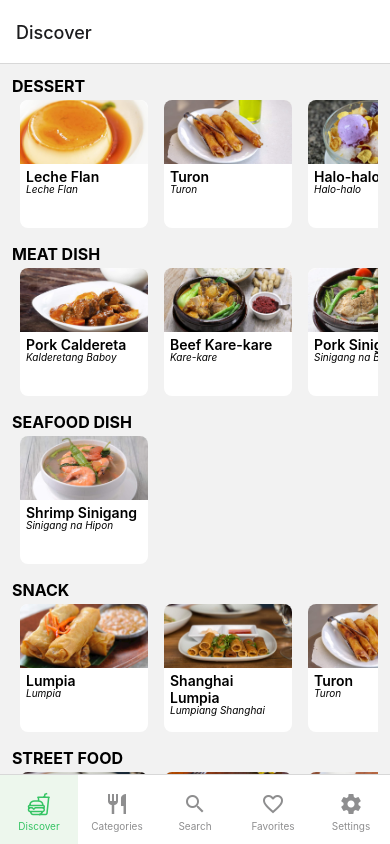
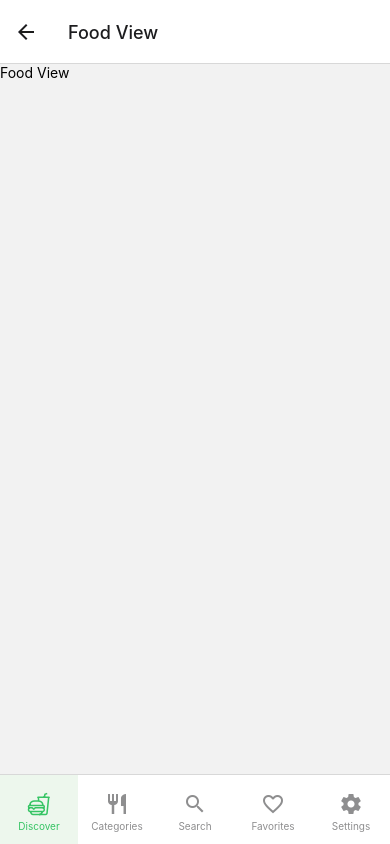
Before and after one commit to godkingjay/Authentic-Pinoy-Recipes-App, a React Native app: screen /FoodView in a window 390 px wide. Built offline with nearby package versions, Linux system fonts and the light colour scheme.

Commit message:
ADD: Discover/Horizontal Card -> Food View

```diff
--- a/assets/FoodsDB/discoverCategoriesDB.js
+++ b/assets/FoodsDB/discoverCategoriesDB.js
@@ -1,9 +1,9 @@
 const discoverCategories = [
   { id: 1, name: "Dessert", list: [] },
-  { id: 2, name: "Meat Dish", list: [] },
-  { id: 3, name: "Seafood Dish", list: [] },
-  { id: 4, name: "Snack", list: [] },
-  { id: 5, name: "Street Food", list: [] }
+  // { id: 2, name: "Meat Dish", list: [] },
+  // { id: 3, name: "Seafood Dish", list: [] },
+  // { id: 4, name: "Snack", list: [] },
+  // { id: 5, name: "Street Food", list: [] }
 ];
 
 export default discoverCategories;
--- a/assets/component/horizontalCards.js
+++ b/assets/component/horizontalCards.js
@@ -2,10 +2,10 @@ import React from "react";
 import { TouchableOpacity } from "react-native";
 import { Image, StyleSheet, Text, View } from "react-native";
 
-export default function HorizontalCard({ food }) {
+export default function HorizontalCard({ navigation, route, food }) {
   return(
     <View style={ styles.cardWrapper }>
-      <TouchableOpacity activeOpacity={ 0.6 } style={ styles.cardContainer }>
+      <TouchableOpacity activeOpacity={ 0.6 } style={ styles.cardContainer } onPress={() => navigation.navigate("FoodView", food)}>
         <View style={ styles.foodImageContainer }>
           <Image source={ food.image } style={ styles.foodImage }/>
         </View>
@@ -25,8 +25,6 @@ const styles = StyleSheet.create({
   },
   cardContainer: {
     backgroundColor: "white",
-    width: 128,
-    aspectRatio: 1,
     elevation: 6,
     borderRadius: 8,
     overflow: "hidden"
@@ -42,6 +40,7 @@ const styles = StyleSheet.create({
   },
   foodDetails: {
     padding: 4,
-    paddingHorizontal: 6
+    paddingHorizontal: 6,
+    paddingBottom: 8
   }
 });
--- a/assets/component/horizontalCardsContainer.js
+++ b/assets/component/horizontalCardsContainer.js
@@ -7,7 +7,7 @@ import { Text, View } from "react-native";
 import { categoryFoods } from "../controller/query";
 import HorizontalCard from "./horizontalCards";
 
-export default function HorizontalCardsContainer({ foodCategory }) {
+export default function HorizontalCardsContainer({ navigation, route, foodCategory }) {
 
   const [foods, setFoods] = useState([]);
   useEffect(() => {
@@ -29,7 +29,7 @@ export default function HorizontalCardsContainer({ foodCategory }) {
         data={ foods }
         horizontal={true}
         renderItem={({ item }) => (
-          <HorizontalCard food={item} />
+          <HorizontalCard navigation={ navigation } route={ route } food={ item } />
         )}
       />
     </View>
--- a/routes/DiscoverStack.js
+++ b/routes/DiscoverStack.js
@@ -1,6 +1,7 @@
 import React from "react";
 import { createNativeStackNavigator } from "@react-navigation/native-stack";
 import Discover from "../screens/Discover";
+import FoodView from "../screens/FoodView";
 
 const Stack = createNativeStackNavigator();
 
@@ -15,6 +16,13 @@ const DiscoverStack = () => (
       name="Discover"
       component={ Discover }
     />
+    <Stack.Screen
+      name="FoodView"
+      component={ FoodView }
+      options={({navigation, route}) => ({
+        title: "Food View"
+      })}
+    />
   </Stack.Navigator>
 );
 
--- a/screens/Discover.js
+++ b/screens/Discover.js
@@ -12,7 +12,7 @@ export default function Discover({ navigation, route }) {
           keyExtractor={ discoverCategories.id }
           data = { discoverCategories }
           renderItem = {({ item }) => (
-            <HorizontalCardsContainer foodCategory={ item } />
+            <HorizontalCardsContainer navigation={ navigation } route={ route } foodCategory={ item }/>
           )}
         />
       </View>
--- /dev/null
+++ b/screens/FoodView.js
@@ -0,0 +1,11 @@
+import React from "react";
+import { Text } from "react-native";
+import { View } from "react-native";
+
+export default function FoodView({ navigation, route, food }){
+  return(
+    <View>
+      <Text>Food View</Text>
+    </View>
+  );
+}
```
